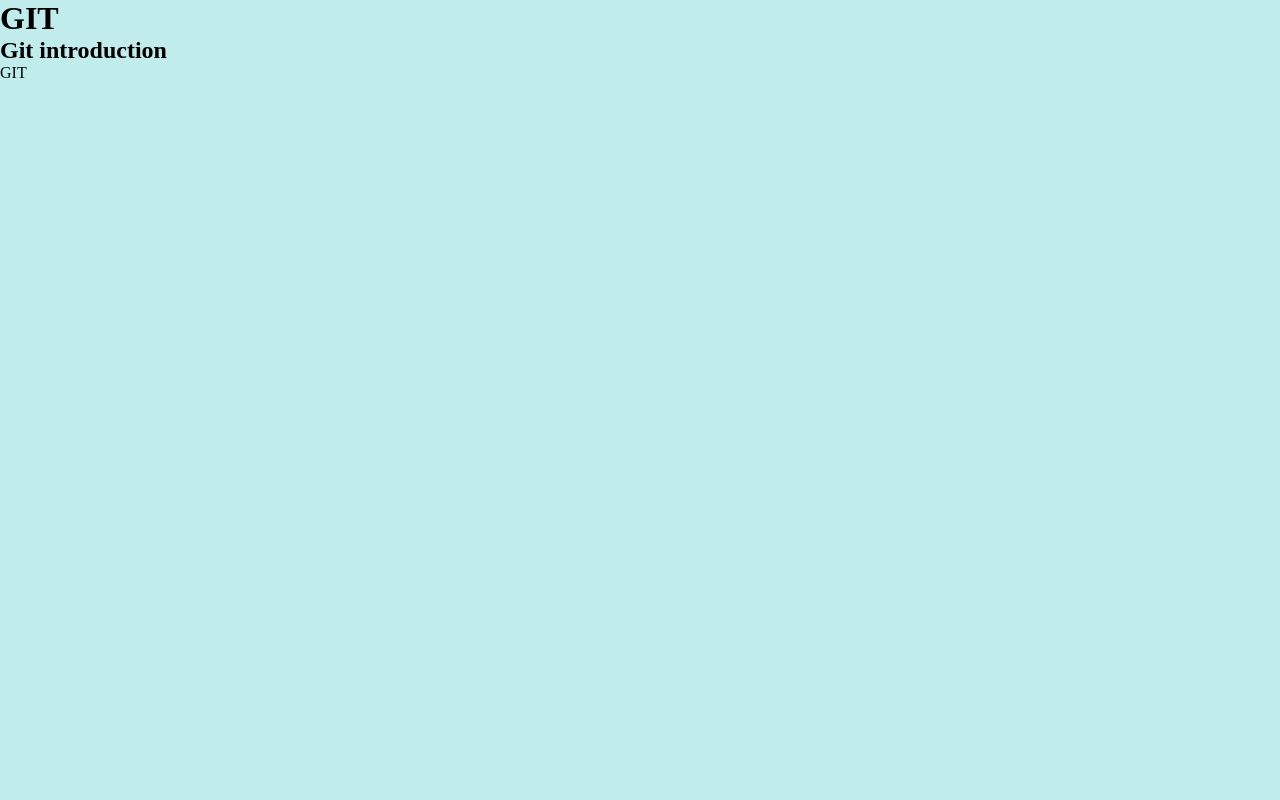
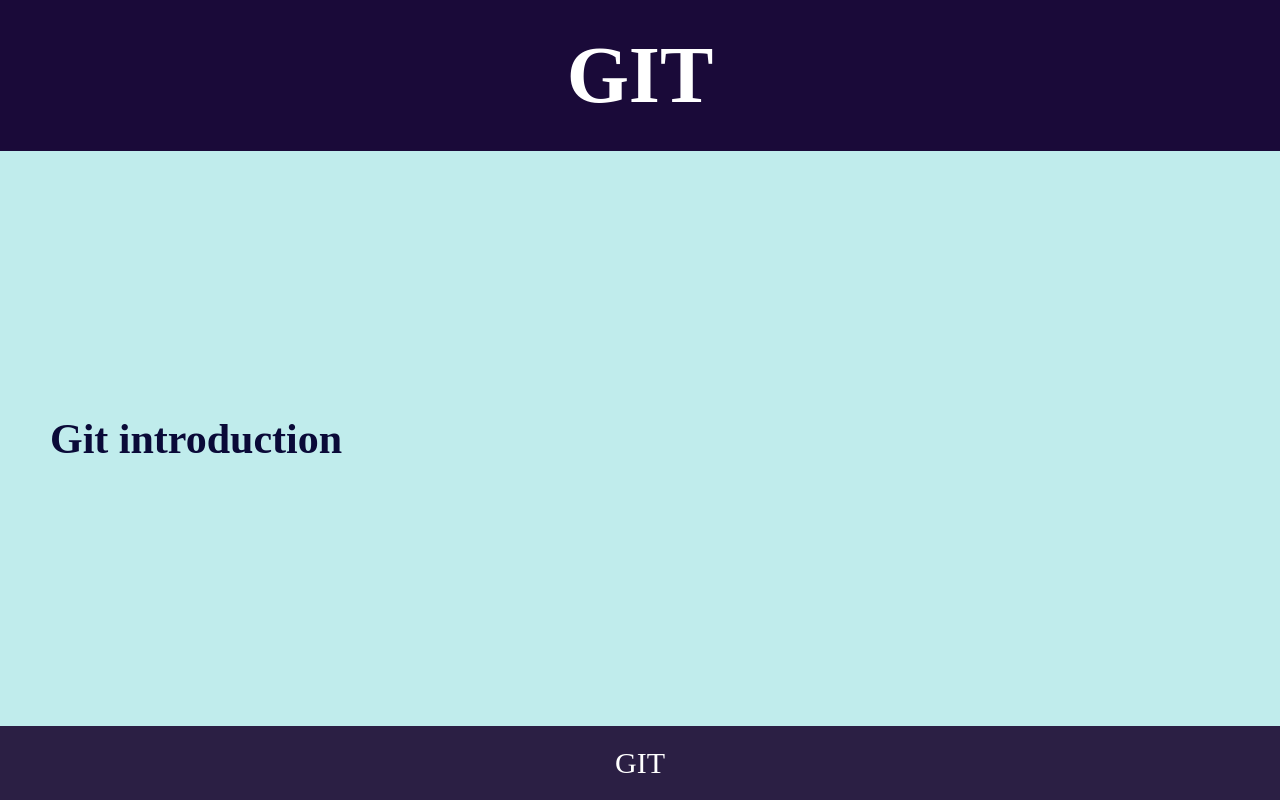
Before and after one commit to nikleb777/git_71_lesson1, a plain HTML site: page index.html in a window 1280 px wide. Drawn offline with Linux system fonts and the light colour scheme.

Commit message:
Add styles

```diff
--- a/index.html
+++ b/index.html
@@ -10,7 +10,7 @@
   <div id="root">
     <header><h1>GIT</h1></header>
     <main><h2>Git introduction</h2></main>
-    <footer><div>GIT</div></footer>
+    <footer><div class="footer-title">GIT</div></footer>
   </div>
 </body>
 </html>
--- a/style.css
+++ b/style.css
@@ -26,3 +26,33 @@ li {
   min-height: 100%;
   background-color: rgb(192, 236, 236);
 }
+
+header {
+  display: flex;
+  align-items: center;
+  justify-content: center;
+  padding: 30px;
+  background: rgb(26, 10, 57);
+  font-size: 40px;
+  color: white;
+}
+
+main {
+  display: flex;
+  flex-direction: column;
+  justify-content: center;
+  flex: 1;
+  padding: 40px 50px;
+  font-size: 28px;
+  color: rgb(10, 10, 56);
+}
+
+footer {
+  display: flex;
+  align-items: center;
+  justify-content: center;
+  padding: 20px;
+  background: rgb(43, 31, 68);
+  font-size: 30px;
+  color: white;
+}
```
